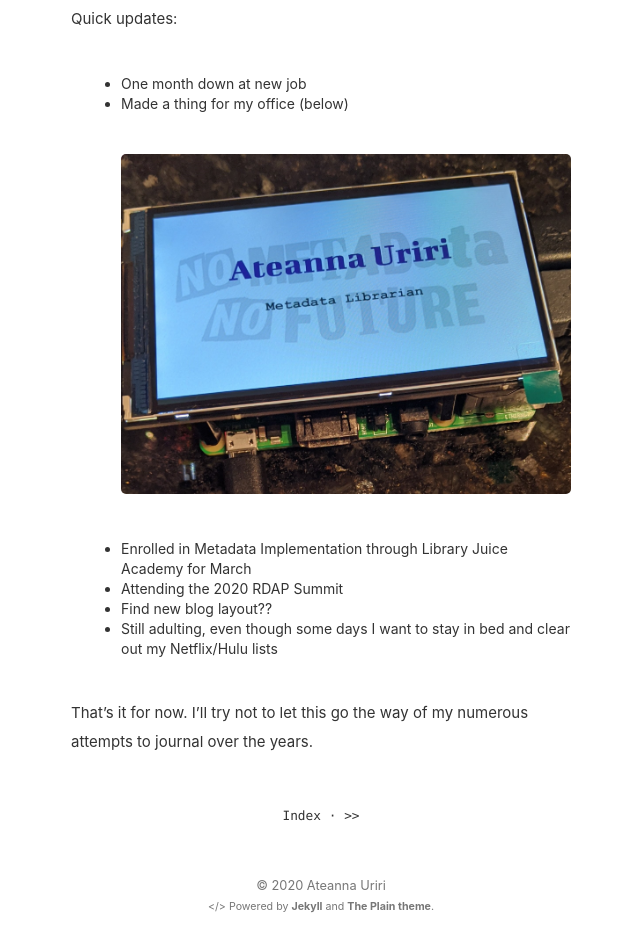
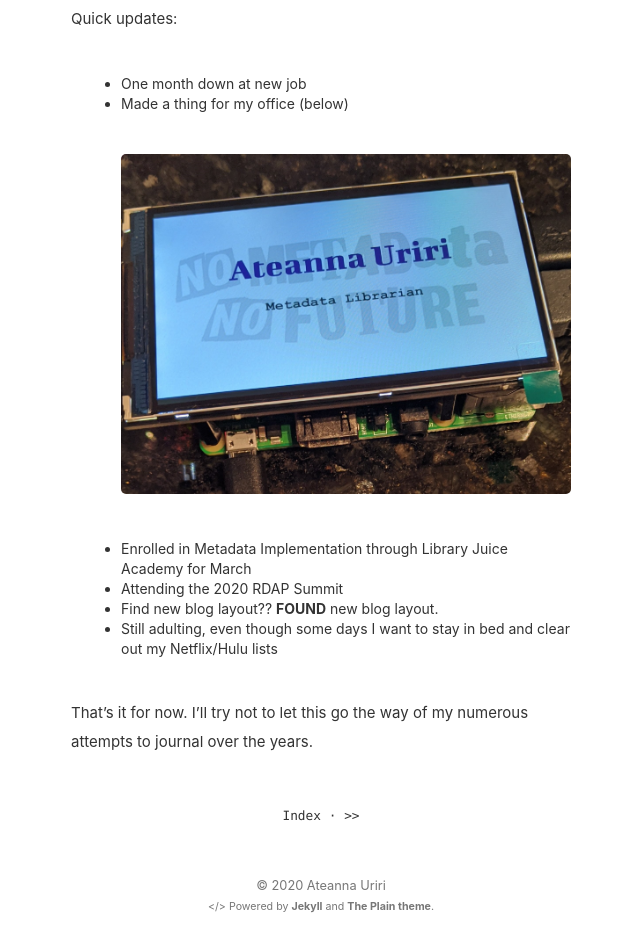
Before and after one commit to aouriri/blog, a Jekyll site: the page built from _posts/2020-02-29-new-year-updates.md, in a window 1280 px wide. Shown: the part 357-1309 px from the top of the page, without its empty margins (319-959 px from the left). Built offline with Jekyll 4.4.1, drawn with Linux system fonts in a browser that asks for light colours; emoji names are drawn with the system emoji font.

Commit message:
Update 2020-02-29-new-year-updates.md

```diff
--- a/_posts/2020-02-29-new-year-updates.md
+++ b/_posts/2020-02-29-new-year-updates.md
@@ -10,7 +10,7 @@ Quick updates:
 * Made a thing for my office (below) ![digitaldisplay](https://aouriri.github.io/blog/assets/ER-TFoyWkAEcRtq.jpg)
 * Enrolled in Metadata Implementation through Library Juice Academy for March
 * Attending the 2020 RDAP Summit
-* Find new blog layout??
+* Find new blog layout?? **FOUND** new blog layout.
 * Still adulting, even though some days I want to stay in bed and clear out my Netflix/Hulu lists
 
 That's it for now. I'll try not to let this go the way of my numerous attempts to journal over the years.
```
